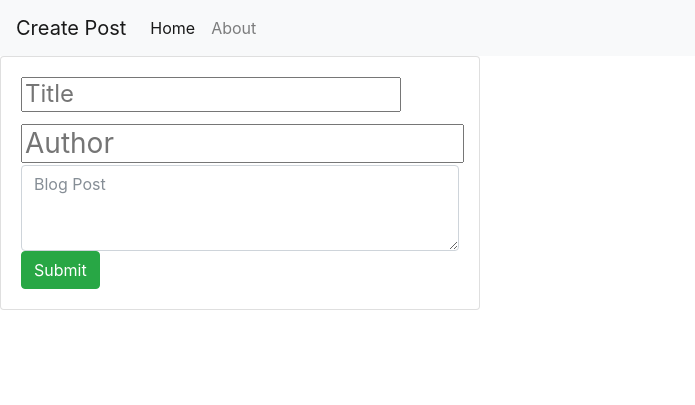
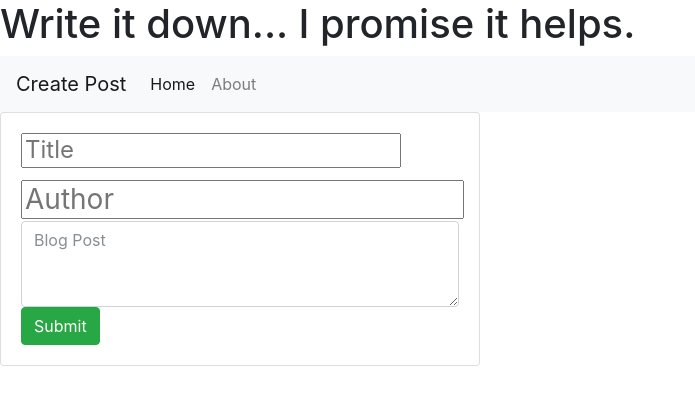
Before and after one commit to kavdi/pyramid-learning-journal, a Python web app: template learning_journal/templates/crea_entry.jinja2 in a window 1280 px wide. Shown: the top 405 px of the page, without its empty margins (0-695 px from the left). Run offline with Jinja, Linux system fonts and the light colour scheme; the template is opened without the code that fills it, so the values that code supplies are empty; some libraries are stand-ins or nearby versions.

Commit message:
added title to page.

```diff
--- a/learning_journal/templates/layout.jinja2
+++ b/learning_journal/templates/layout.jinja2
@@ -7,6 +7,7 @@
     <link rel="stylesheet" href="https://maxcdn.bootstrapcdn.com/bootstrap/4.0.0-beta.2/css/bootstrap.min.css" integrity="sha384-PsH8R72JQ3SOdhVi3uxftmaW6Vc51MKb0q5P2rRUpPvrszuE4W1povHYgTpBfshb" crossorigin="anonymous">
   </head>
   <body>
+    <h1>Write it down... I promise it helps.</h1>
     <nav class="navbar navbar-expand-lg navbar-light bg-light">
       <a class="navbar-brand" href="{{ request.route_url('create') }}">Create Post</a>
       <button class="navbar-toggler" type="button" data-toggle="collapse" data-target="#navbarNavAltMarkup" aria-controls="navbarNavAltMarkup" aria-expanded="false" aria-label="Toggle navigation">
```
